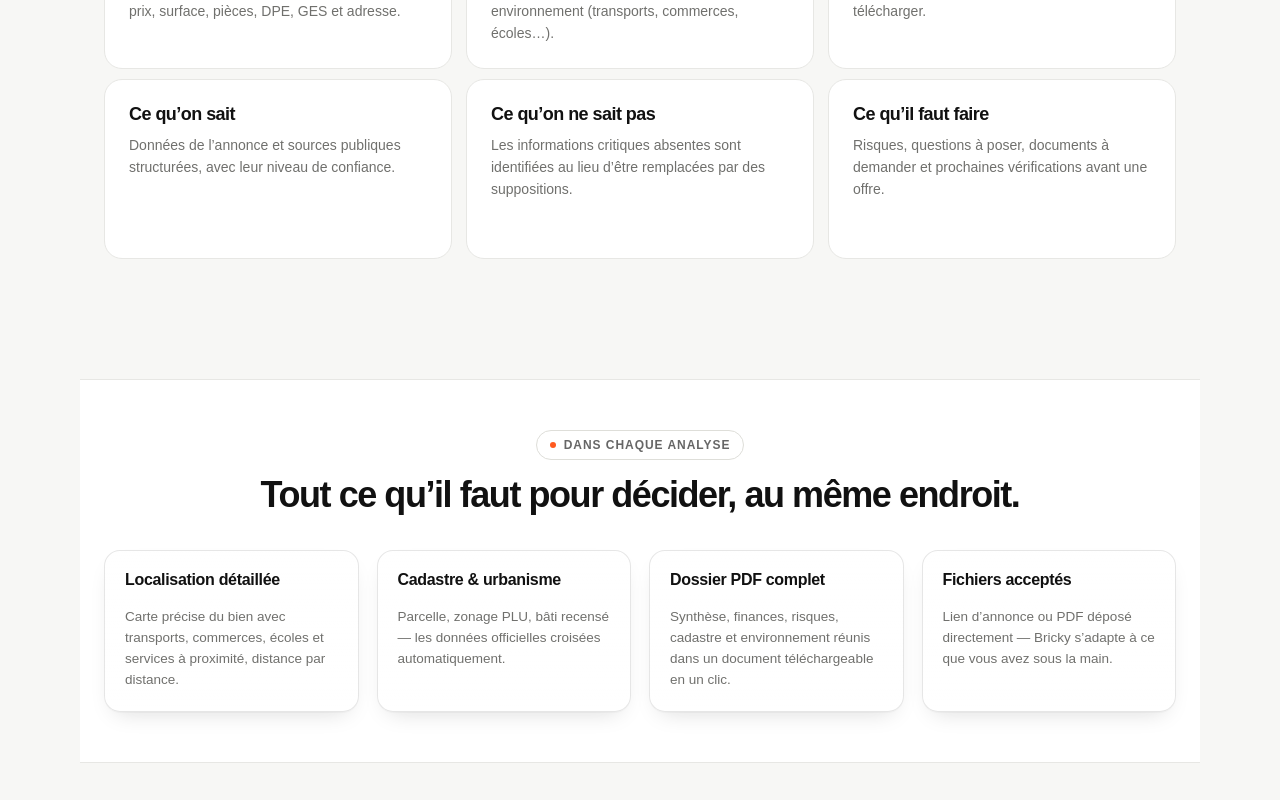
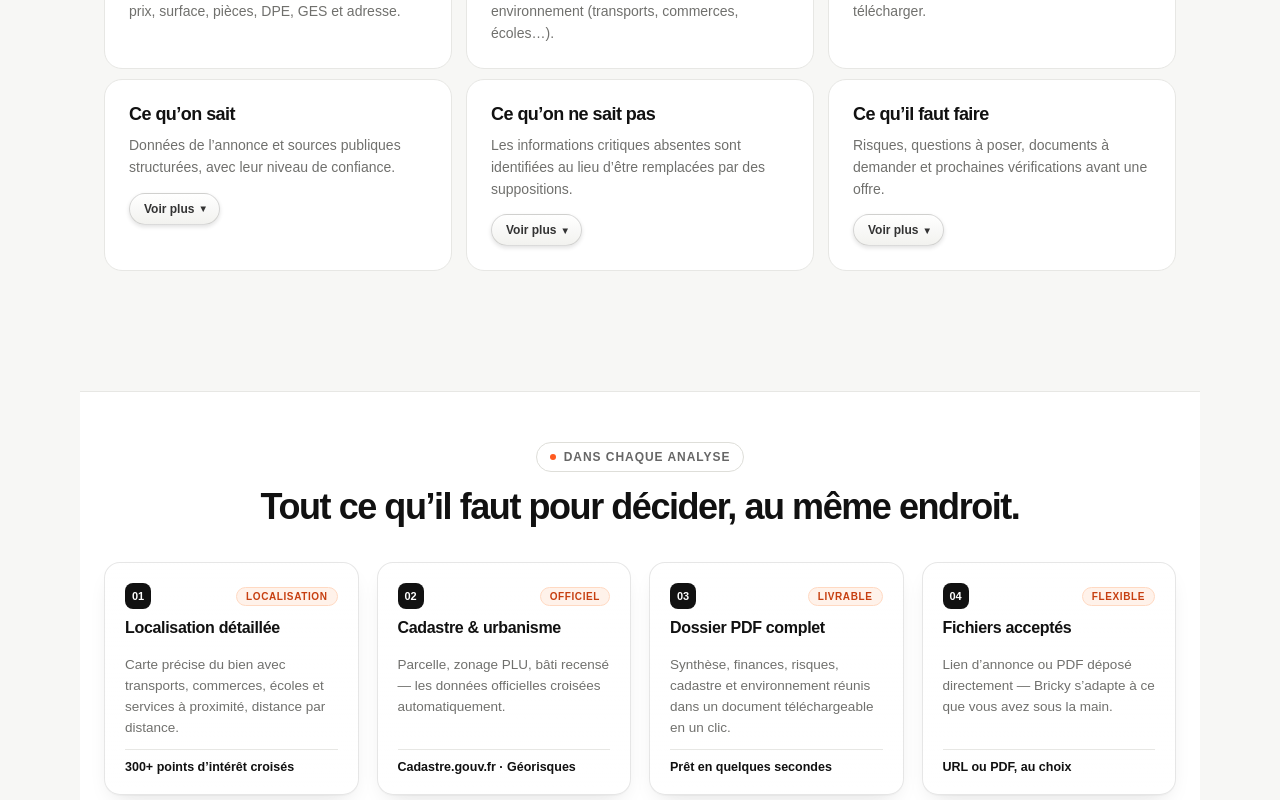
Before and after one commit to dreamsbuilding3-afk/BRICKY.AI, a Next.js app: page / in a window 1280 px wide. Shown: the part 1000-1800 px from the top of the page. Built offline with nearby package versions, Linux system fonts and the light colour scheme.

Commit message:
feat: accordéons "voir plus" sur les 3 cartes info + refonte de la section "Tout ce qu'il faut pour décider" (badges, tags, stats)

```diff
--- a/app/page.tsx
+++ b/app/page.tsx
@@ -48,9 +48,30 @@ export default function Home() {
       </section>
 
       <section className="features">
-        <article className="card"><h2>Ce qu’on sait</h2><p>Données de l’annonce et sources publiques structurées, avec leur niveau de confiance.</p></article>
-        <article className="card"><h2>Ce qu’on ne sait pas</h2><p>Les informations critiques absentes sont identifiées au lieu d’être remplacées par des suppositions.</p></article>
-        <article className="card"><h2>Ce qu’il faut faire</h2><p>Risques, questions à poser, documents à demander et prochaines vérifications avant une offre.</p></article>
+        <details className="card info-card">
+          <summary>
+            <h2>Ce qu’on sait</h2>
+            <p>Données de l’annonce et sources publiques structurées, avec leur niveau de confiance.</p>
+            <span className="info-more-btn">Voir plus <span className="chevron">▾</span></span>
+          </summary>
+          <div className="info-more">Prix affiché, surface Carrez, nombre de pièces, étage, DPE/GES, année de construction, taxe foncière estimée, prix au m² comparé au marché local — chaque donnée est tracée avec sa source et son niveau de confiance.</div>
+        </details>
+        <details className="card info-card">
+          <summary>
+            <h2>Ce qu’on ne sait pas</h2>
+            <p>Les informations critiques absentes sont identifiées au lieu d’être remplacées par des suppositions.</p>
+            <span className="info-more-btn">Voir plus <span className="chevron">▾</span></span>
+          </summary>
+          <div className="info-more">Travaux réalisés, charges de copropriété exactes, procédures en cours, nuisances de voisinage, historique des sinistres : Bricky les signale comme lacunes plutôt que de deviner à votre place.</div>
+        </details>
+        <details className="card info-card">
+          <summary>
+            <h2>Ce qu’il faut faire</h2>
+            <p>Risques, questions à poser, documents à demander et prochaines vérifications avant une offre.</p>
+            <span className="info-more-btn">Voir plus <span className="chevron">▾</span></span>
+          </summary>
+          <div className="info-more">Diagnostics à réclamer, PV d’AG et règlement de copropriété, questions précises à poser au vendeur, points de négociation et vérifications à faire sur place avant de vous engager.</div>
+        </details>
       </section>
 
       <section className="highlight-band">
@@ -59,10 +80,30 @@ export default function Home() {
           <h2>Tout ce qu’il faut pour décider, au même endroit.</h2>
         </div>
         <div className="highlight-grid">
-          <div className="highlight-item"><h3>Localisation détaillée</h3><p>Carte précise du bien avec transports, commerces, écoles et services à proximité, distance par distance.</p></div>
-          <div className="highlight-item"><h3>Cadastre &amp; urbanisme</h3><p>Parcelle, zonage PLU, bâti recensé — les données officielles croisées automatiquement.</p></div>
-          <div className="highlight-item"><h3>Dossier PDF complet</h3><p>Synthèse, finances, risques, cadastre et environnement réunis dans un document téléchargeable en un clic.</p></div>
-          <div className="highlight-item"><h3>Fichiers acceptés</h3><p>Lien d’annonce ou PDF déposé directement — Bricky s’adapte à ce que vous avez sous la main.</p></div>
+          <div className="highlight-item">
+            <div className="highlight-item-top"><span className="highlight-icon">01</span><span className="highlight-tag">Localisation</span></div>
+            <h3>Localisation détaillée</h3>
+            <p>Carte précise du bien avec transports, commerces, écoles et services à proximité, distance par distance.</p>
+            <div className="highlight-stat">300+ points d’intérêt croisés</div>
+          </div>
+          <div className="highlight-item">
+            <div className="highlight-item-top"><span className="highlight-icon">02</span><span className="highlight-tag">Officiel</span></div>
+            <h3>Cadastre &amp; urbanisme</h3>
+            <p>Parcelle, zonage PLU, bâti recensé — les données officielles croisées automatiquement.</p>
+            <div className="highlight-stat">Cadastre.gouv.fr · Géorisques</div>
+          </div>
+          <div className="highlight-item">
+            <div className="highlight-item-top"><span className="highlight-icon">03</span><span className="highlight-tag">Livrable</span></div>
+            <h3>Dossier PDF complet</h3>
+            <p>Synthèse, finances, risques, cadastre et environnement réunis dans un document téléchargeable en un clic.</p>
+            <div className="highlight-stat">Prêt en quelques secondes</div>
+          </div>
+          <div className="highlight-item">
+            <div className="highlight-item-top"><span className="highlight-icon">04</span><span className="highlight-tag">Flexible</span></div>
+            <h3>Fichiers acceptés</h3>
+            <p>Lien d’annonce ou PDF déposé directement — Bricky s’adapte à ce que vous avez sous la main.</p>
+            <div className="highlight-stat">URL ou PDF, au choix</div>
+          </div>
         </div>
       </section>
 
```
